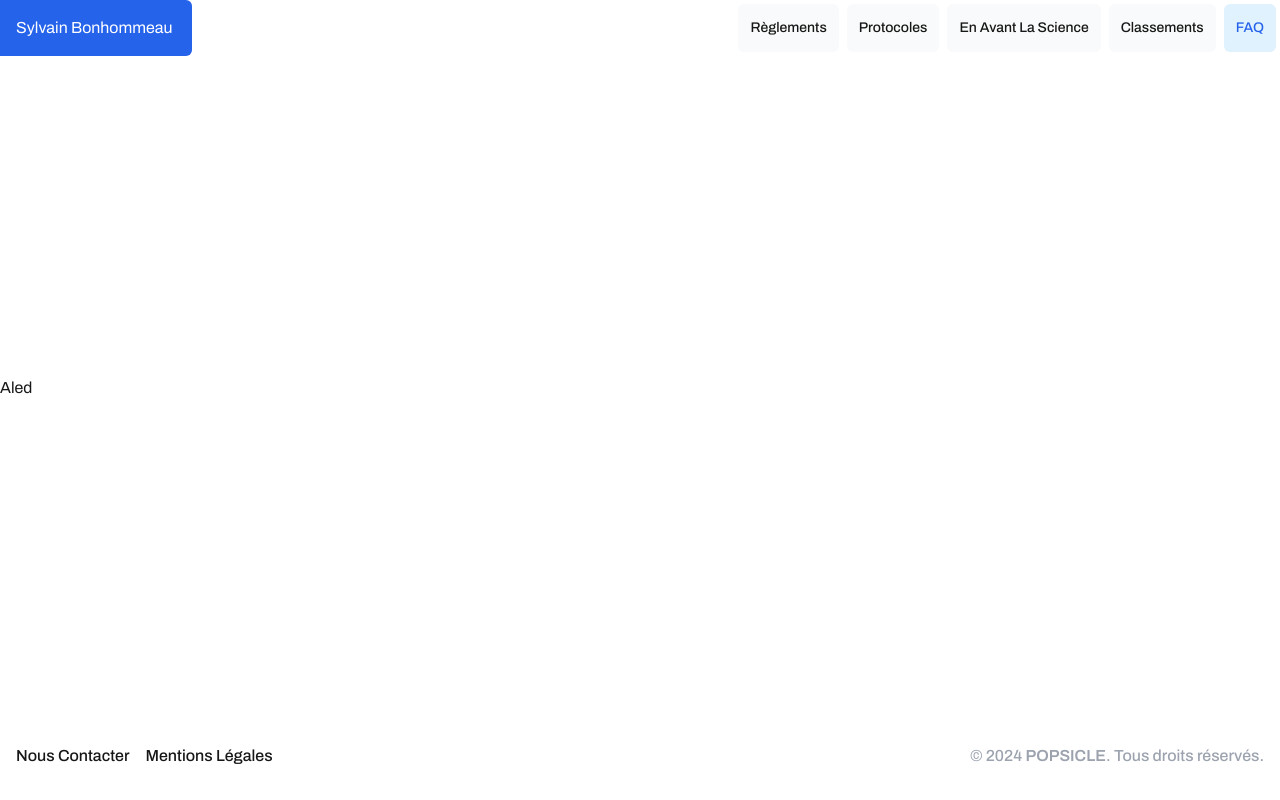
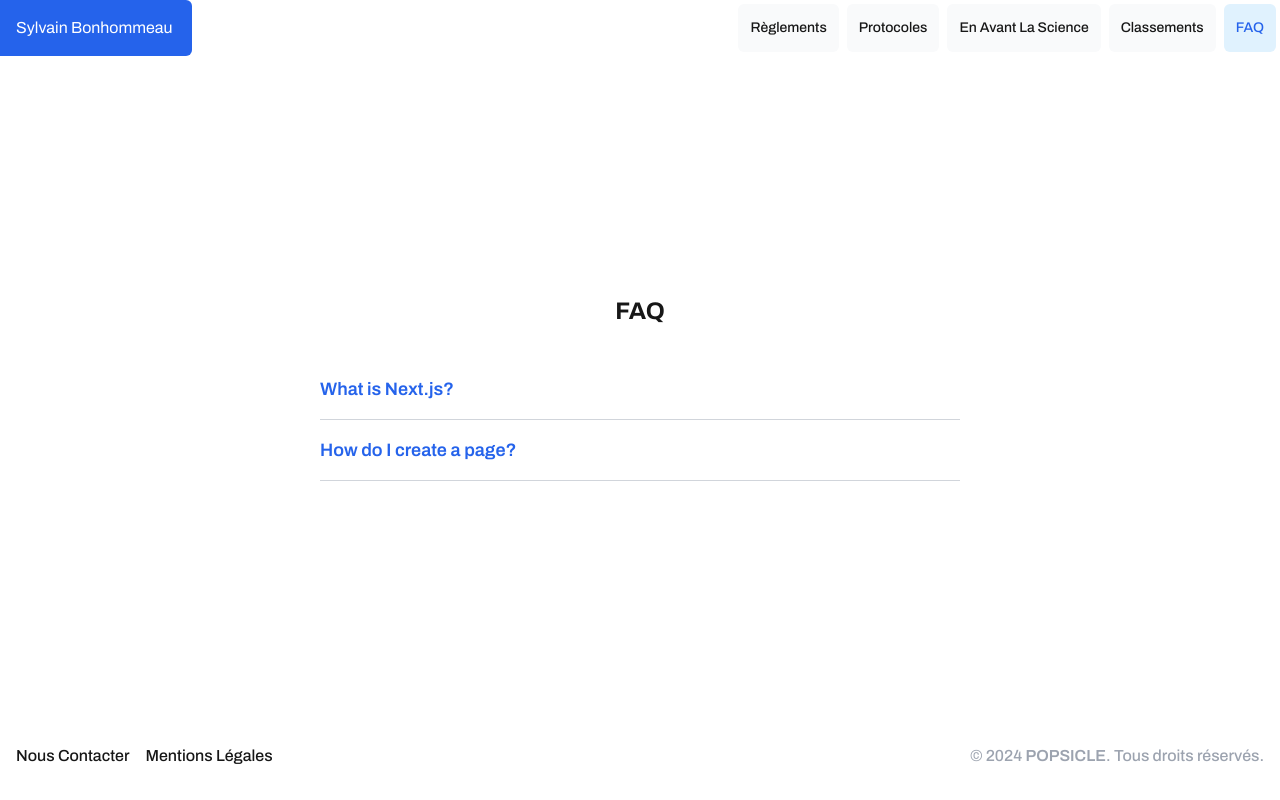
Before and after one commit to SeatizenDOI/popsicle-website, a Next.js app: page /faq in a window 1280 px wide. Built offline with nearby package versions, Linux system fonts and the light colour scheme.

Commit message:
FAQ content page

```diff
--- /dev/null
+++ b/src/app/components/FaqItem.tsx
@@ -0,0 +1,21 @@
+'use client';
+
+import { useState } from "react";
+
+const FaqItem = ({ question, answer }: {question: string, answer: string}) => {
+  const [isOpen, setIsOpen] = useState(false);
+
+  return (
+    <div className="border-b border-gray-300">
+      <button
+        className="w-full text-left py-4 focus:outline-none"
+        onClick={() => setIsOpen(!isOpen)}
+      >
+        <h2 className="text-lg font-semibold text-blue-600">{question}</h2>
+      </button>
+      {isOpen && <p className="pl-4 py-2 text-gray-700">{answer}</p>}
+    </div>
+  );
+};
+
+export default FaqItem;
--- a/src/app/faq/page.tsx
+++ b/src/app/faq/page.tsx
@@ -1,4 +1,19 @@
+import FaqItem from "@/app/components/FaqItem";
 
-export default function Page() {
-    return <div>Aled</div>
-}
+
+export default function FaqPage() {
+  const faqData = [
+    { question: "What is Next.js?", answer: "Next.js is a React framework..." },
+    { question: "How do I create a page?", answer: "Use the pages directory..." },
+    // Add more questions and answers as needed
+  ];
+
+  return (
+    <div className="max-w-2xl mx-auto p-4">
+      <h1 className="text-2xl font-bold text-center mb-8">FAQ</h1>
+      {faqData.map((item, index) => (
+        <FaqItem key={index} question={item.question} answer={item.answer} />
+      ))}
+    </div>
+  );
+};
```
